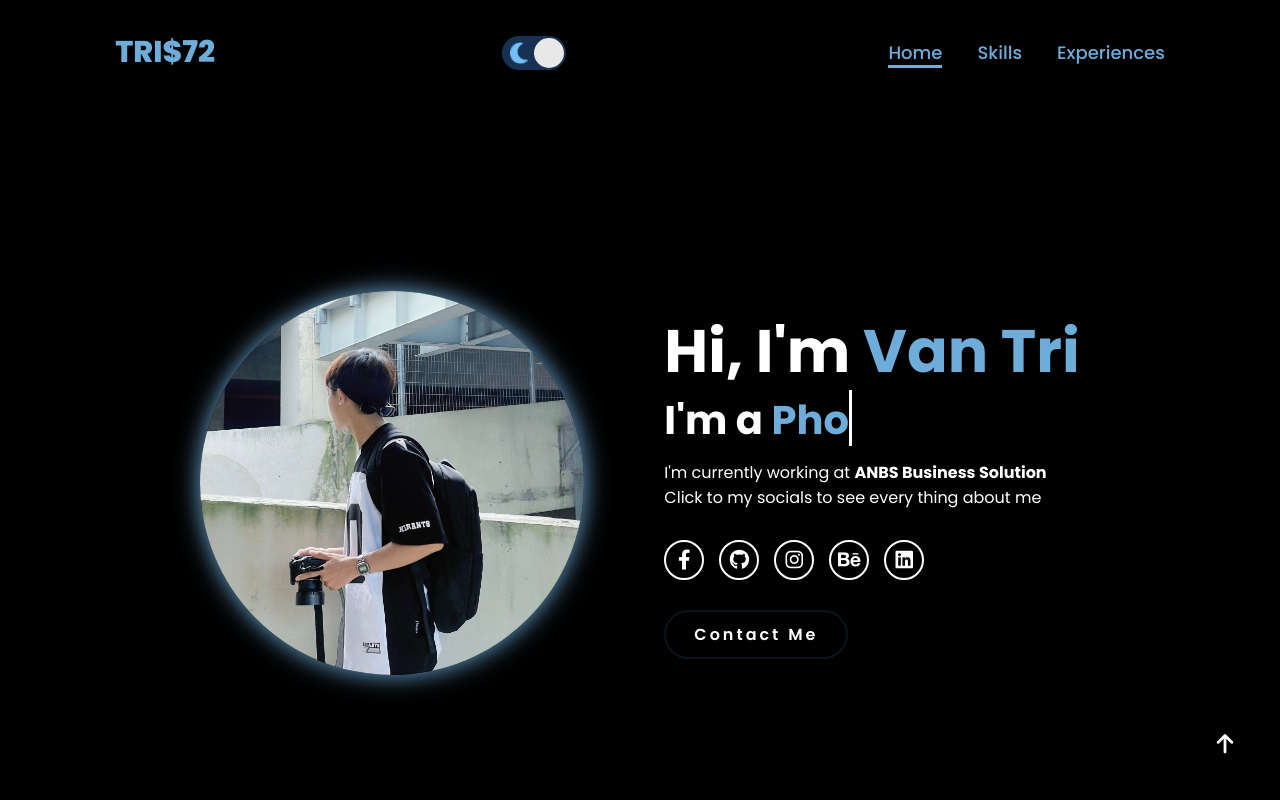
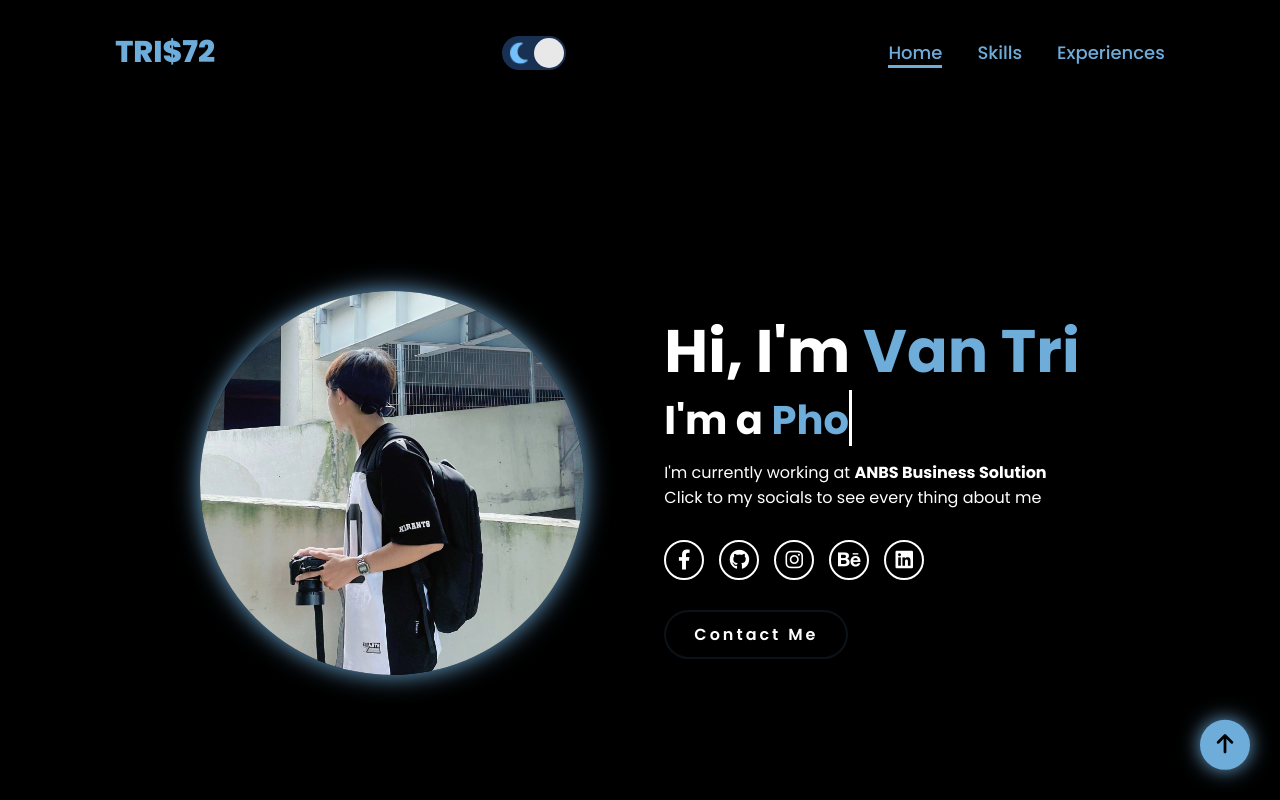
Before and after one commit to Itatri/portfo-itatri-zero, an Angular app: page / in a window 1280 px wide. In both pictures the pointer is over the link 1225 px from the left and 735 px from the top of the page. Shown: the top 800 px of the page. Built offline with nearby package versions, Linux system fonts and the light colour scheme.

Commit message:
update fix arrow to top

```diff
--- a/src/app/footer/footer.component.css
+++ b/src/app/footer/footer.component.css
@@ -32,6 +32,14 @@
   transition: all 0.3s ease;
   animation: float 2s ease-in-out infinite;
 }
+
+.footer .arrow:hover {
+  background: var(--shadow-color);
+  color: var(--bg-color);
+  box-shadow: 0 0 20px var(--shadow-color);
+  transform: scale(1.1);
+}
+
 /* Hiệu ứng nổi lên xuống cho mũi tên */
 @keyframes float {
   0%, 100% { transform: translateY(0); }
--- a/src/app/footer/footer.component.html
+++ b/src/app/footer/footer.component.html
@@ -12,6 +12,6 @@
   <!-- Scroll to top of page -->
   <a href="#" class="arrow" (click)="scrollToTop($event)">
     <i class="fas fa-arrow-up"></i>
-</a>
+  </a>
 
 </footer>
--- a/src/styles.css
+++ b/src/styles.css
@@ -45,10 +45,6 @@
     font-family: 'Poppins', sans-serif;
 }
 
-html, body {
-  width: 100%;
-  overflow-x: hidden;
-}
 
 html{
     font-size: 62.5%;
@@ -56,11 +52,14 @@ html{
 }
 
 
-body{
-    height: 100vh;
-    background-color: var(--bg-color);
-    color: white;
-    transition: all 0.3s ease;
+
+body {
+  width: 100%;
+  overflow-x: hidden;
+  height: 100vh;
+  background-color: var(--bg-color);
+  color: white;
+  transition: all 0.3s ease;
 }
 
 .btn
```
